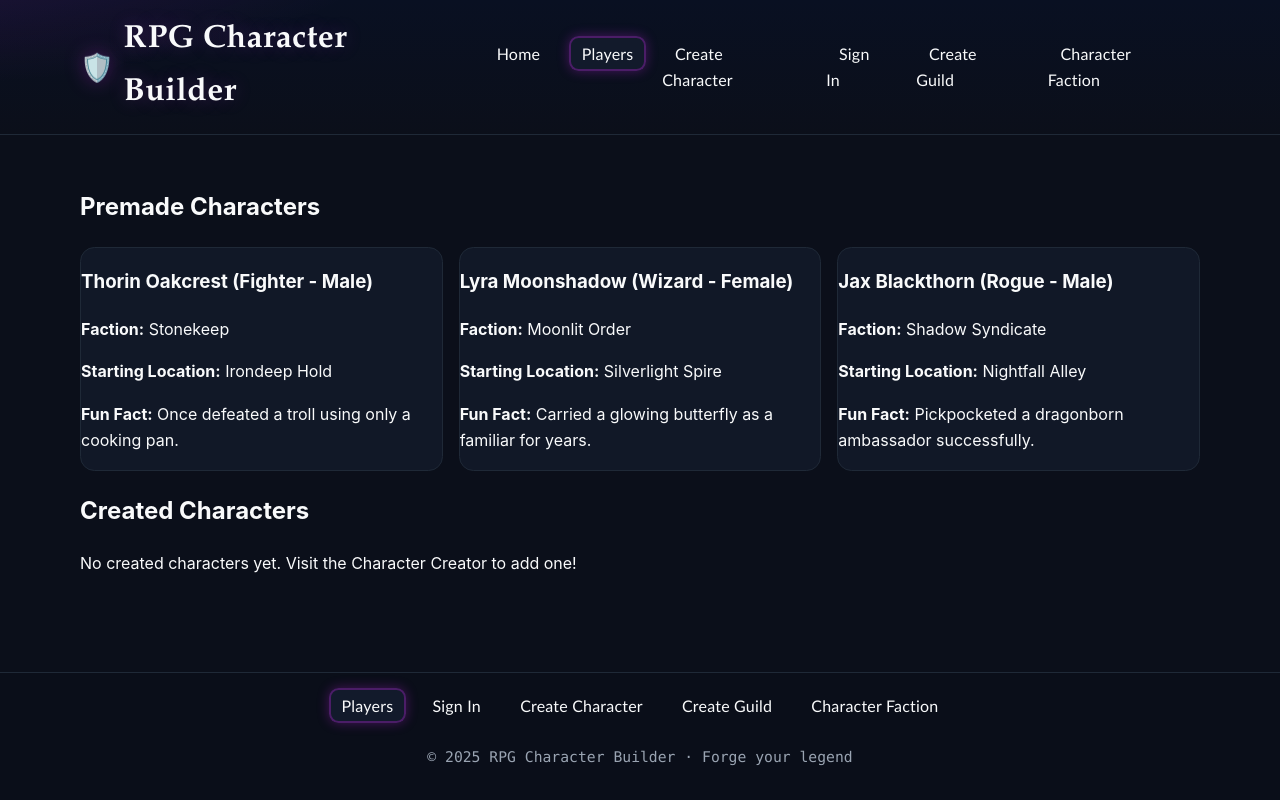
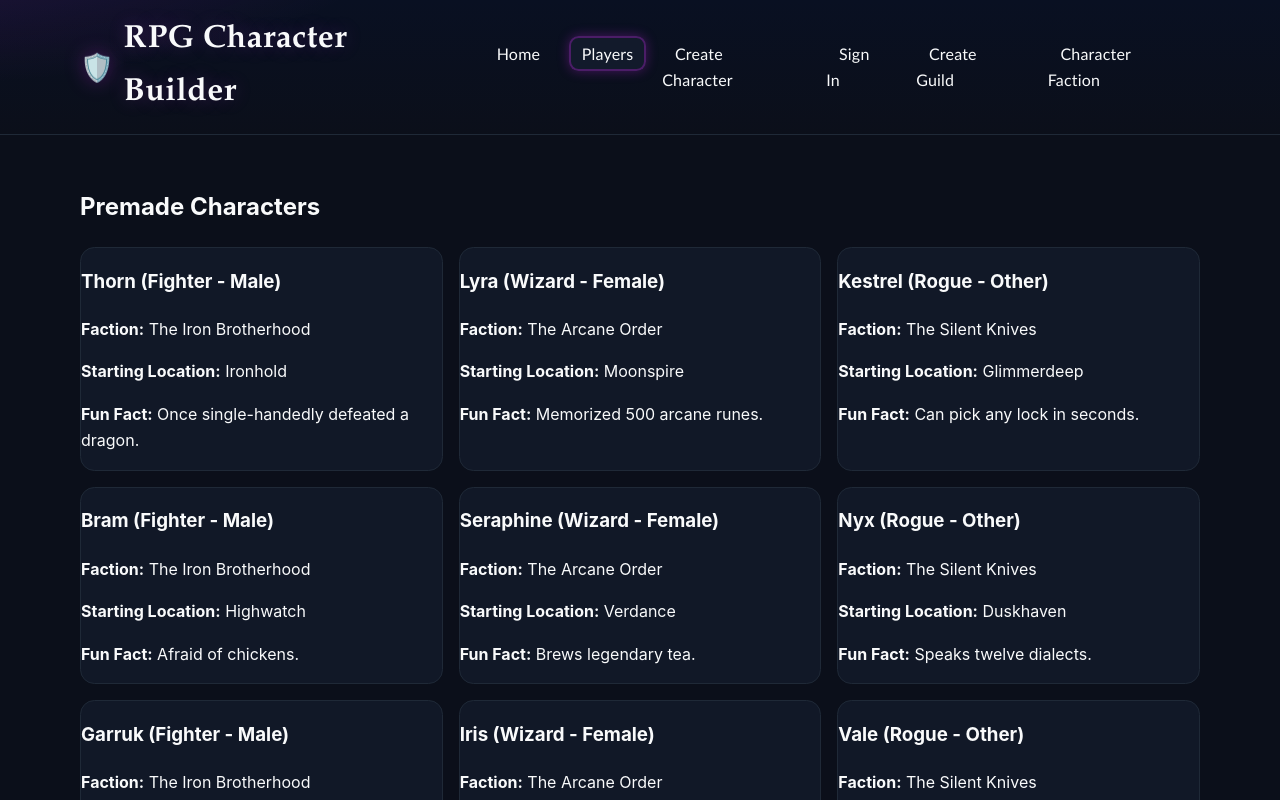
Before and after one commit to tink012184/web-425, an Angular app in the folder data-files/rpg-character-builder/: page /players in a window 1280 px wide. Shown: the top 800 px of the page. Built offline with nearby package versions, Linux system fonts and the light colour scheme.

Commit message:
fix tiles

```diff
--- a/data-files/rpg-character-builder/src/app/players/players.component.ts
+++ b/data-files/rpg-character-builder/src/app/players/players.component.ts
@@ -1,16 +1,9 @@
 import { Component } from '@angular/core';
 import { CommonModule } from '@angular/common';
-import { Character, CharacterService } from '../shared/character.service';
-import { factions } from '../shared/character-factions';
-
-interface PreMadeCharacter {
-  name: string;
-  gender: string;
-  class: string;
-  faction: string;
-  startingLocation: string;
-  funFact: string;
-}
+import {
+  Character,
+  CharacterService,
+} from '../shared/character.service';
 
 @Component({
   selector: 'app-players',
@@ -23,7 +16,7 @@
       <!-- PREMADE CHARACTERS -->
       <h2>Premade Characters</h2>
       <div class="grid">
-        <div class="card" *ngFor="let c of preMadeCharacters">
+        <div class="card" *ngFor="let c of premadeCharacters">
           <h3>{{ c.name }} ({{ c.class }} - {{ c.gender }})</h3>
           <p><strong>Faction:</strong> {{ c.faction }}</p>
           <p><strong>Starting Location:</strong> {{ c.startingLocation }}</p>
@@ -45,7 +38,7 @@
         </div>
 
         <ng-template #noCreated>
-          <p>No created characters yet. Visit the Character Creator to add one!</p>
+          <p>No created characters yet. Visit the character creator to add one!</p>
         </ng-template>
       </section>
     </section>
@@ -53,40 +46,12 @@
   styleUrls: ['./players.component.css'],
 })
 export class PlayersComponent {
-  // === YOUR ORIGINAL PREMADE CHARACTERS HERE ===
-  preMadeCharacters: PreMadeCharacter[] = [
-    {
-      name: 'Thorin Oakcrest',
-      gender: 'Male',
-      class: 'Fighter',
-      faction: 'Stonekeep',
-      startingLocation: 'Irondeep Hold',
-      funFact: 'Once defeated a troll using only a cooking pan.',
-    },
-    {
-      name: 'Lyra Moonshadow',
-      gender: 'Female',
-      class: 'Wizard',
-      faction: 'Moonlit Order',
-      startingLocation: 'Silverlight Spire',
-      funFact: 'Carried a glowing butterfly as a familiar for years.',
-    },
-    {
-      name: 'Jax Blackthorn',
-      gender: 'Male',
-      class: 'Rogue',
-      faction: 'Shadow Syndicate',
-      startingLocation: 'Nightfall Alley',
-      funFact: 'Pickpocketed a dragonborn ambassador successfully.',
-    },
-  ];
-
-  // Created characters from shared service
+  premadeCharacters: Character[] = [];
   createdCharacters: Character[] = [];
 
-  factions = factions;
-
   constructor(private characterService: CharacterService) {
+    // pull data from the combined CharacterService
+    this.premadeCharacters = this.characterService.premadeCharacters;
     this.createdCharacters = this.characterService.createdCharacters;
   }
 }
```
